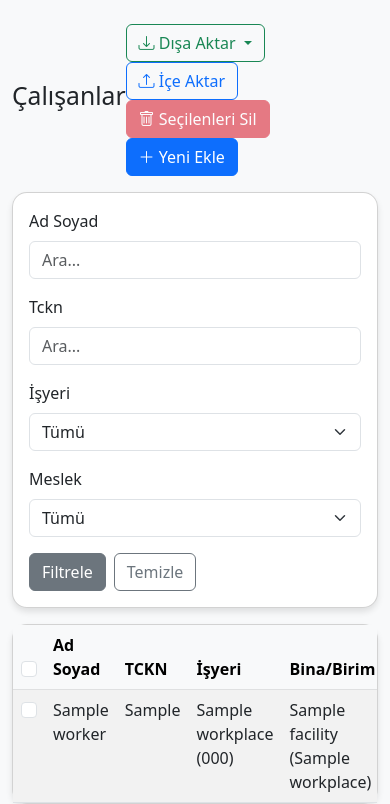
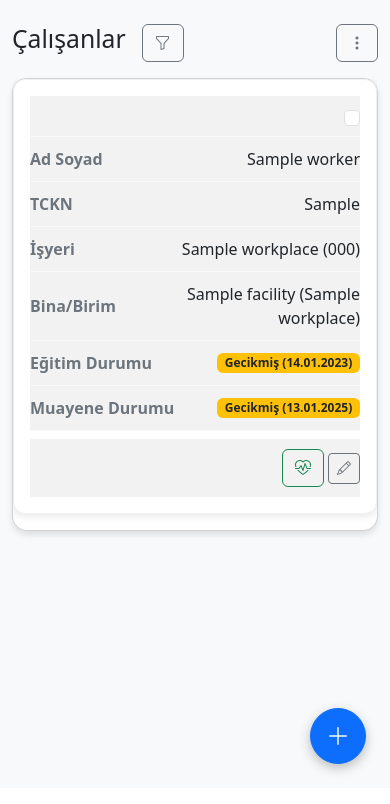
Before and after one commit to sal-keskin/osha-app, a Django app: page /workers/ in a window 390 px wide. Shown: the part 56-860 px from the top of the page. After the commit the page ends 831 px from the top, so only its background shows below. Run offline with Django 4.2, Linux system fonts and the light colour scheme; a user stored in the database is signed in; tables that the repository leaves empty hold one stand-in row (values such as "Sample post").

Commit message:
Refactor frontend for mobile responsiveness
- Implement responsive card layout for generic tables on mobile (<768px).
- Make filter inputs collapsible/hidden by default on mobile with a toggle button.
- Group action buttons (Export, Import) into a dropdown on mobile.
- Add Floating Action Button (FAB) for 'Create' actions on mobile.
- Apply soft gray borders and rounded corners to inputs for better UI.
- Update `list_template.html` and `facility_list.html` to support new responsive structure.

```diff
--- a/core/templates/core/base.html
+++ b/core/templates/core/base.html
@@ -11,6 +11,87 @@
         [data-bs-theme="dark"] body { background-color: #212529; }
         .card { border-radius: 15px; box-shadow: 0 4px 6px rgba(0,0,0,0.1); }
         .navbar-brand { font-weight: bold; }
+
+        /* Input Styling */
+        .form-control, .form-select {
+            border: 1px solid #e0e0e0;
+            border-radius: 8px;
+        }
+        .form-control:focus, .form-select:focus {
+            box-shadow: 0 0 0 0.25rem rgba(13, 110, 253, 0.15);
+            border-color: #86b7fe;
+        }
+
+        /* Floating Action Button */
+        .fab-btn {
+            position: fixed;
+            bottom: 24px;
+            right: 24px;
+            width: 56px;
+            height: 56px;
+            border-radius: 50%;
+            box-shadow: 0 4px 12px rgba(0,0,0,0.25);
+            z-index: 1050;
+            display: flex;
+            align-items: center;
+            justify-content: center;
+            font-size: 24px;
+        }
+
+        /* Mobile Responsive Cards */
+        @media (max-width: 768px) {
+            .table-responsive-card thead {
+                display: none;
+            }
+            .table-responsive-card tbody tr {
+                display: block;
+                background: #fff;
+                margin-bottom: 1rem;
+                border-radius: 12px;
+                box-shadow: 0 2px 8px rgba(0,0,0,0.1);
+                padding: 16px;
+                border: 1px solid #f0f0f0;
+            }
+            .table-responsive-card tbody td {
+                display: flex;
+                justify-content: space-between;
+                align-items: center;
+                border-bottom: 1px solid #f8f9fa;
+                text-align: right;
+                padding: 10px 0;
+            }
+            .table-responsive-card tbody td:last-child {
+                border-bottom: none;
+                justify-content: flex-end;
+                margin-top: 8px;
+            }
+            .table-responsive-card tbody td::before {
+                content: attr(data-label);
+                font-weight: 600;
+                color: #6c757d;
+                margin-right: 1rem;
+                text-align: left;
+                flex: 1;
+            }
+            /* Collapse/Accordion Override */
+            .table-responsive-card tbody tr.collapse {
+                margin-top: -12px;
+                border-top-left-radius: 0;
+                border-top-right-radius: 0;
+                background-color: #fafafa;
+                box-shadow: 0 2px 8px rgba(0,0,0,0.1);
+                border-top: none;
+                padding: 0;
+            }
+            .table-responsive-card tbody tr.collapse td {
+                display: block;
+                text-align: left;
+                padding: 0;
+            }
+            .table-responsive-card tbody tr.collapse td::before {
+                content: none;
+            }
+        }
     </style>
 </head>
 <body>
--- a/core/templates/core/list_template.html
+++ b/core/templates/core/list_template.html
@@ -4,8 +4,17 @@
 {% block content %}
 <div class="row mb-3">
     <div class="col d-flex justify-content-between align-items-center">
-        <h2>{{ title }}</h2>
-        <div>
+        <div class="d-flex align-items-center">
+            <h2>{{ title }}</h2>
+            {% if filter_config %}
+            <button class="btn btn-outline-secondary ms-3 d-md-none" type="button" data-bs-toggle="collapse" data-bs-target="#filterCollapse" aria-expanded="false">
+                <i class="bi bi-funnel"></i>
+            </button>
+            {% endif %}
+        </div>
+
+        <!-- Desktop Actions -->
+        <div class="d-none d-md-block">
             {% if export_url_name %}
             <div class="btn-group me-2">
                 <button type="button" class="btn btn-outline-success dropdown-toggle" data-bs-toggle="dropdown" aria-expanded="false">
@@ -29,17 +38,52 @@
                 <i class="bi bi-trash"></i> Seçilenleri Sil
             </button>
             {% endif %}
-                            {% if create_url_name %}
+
+            {% if create_url_name %}
             <a href="{% url create_url_name %}" class="btn btn-primary">
                 <i class="bi bi-plus-lg"></i> Yeni Ekle
             </a>
-                            {% endif %}
+            {% endif %}
+        </div>
+
+        <!-- Mobile Actions (Dropdown) -->
+        <div class="d-md-none">
+             <div class="dropdown">
+                <button class="btn btn-outline-secondary" type="button" data-bs-toggle="dropdown" aria-expanded="false">
+                    <i class="bi bi-three-dots-vertical"></i>
+                </button>
+                <ul class="dropdown-menu dropdown-menu-end">
+                    {% if export_url_name %}
+                    <li><h6 class="dropdown-header">Dışa Aktar</h6></li>
+                    <li><a class="dropdown-item" href="{% url export_url_name %}?format=csv{% for key, value in request.GET.items %}{% if key != 'format' %}&{{ key }}={{ value }}{% endif %}{% endfor %}"><i class="bi bi-filetype-csv"></i> CSV İndir</a></li>
+                    <li><a class="dropdown-item" href="{% url export_url_name %}?format=xlsx{% for key, value in request.GET.items %}{% if key != 'format' %}&{{ key }}={{ value }}{% endif %}{% endfor %}"><i class="bi bi-file-earmark-spreadsheet"></i> Excel İndir</a></li>
+                    <li><hr class="dropdown-divider"></li>
+                    {% endif %}
+
+                    {% if import_url_name %}
+                    <li><a class="dropdown-item" href="{% url import_url_name %}"><i class="bi bi-upload"></i> İçe Aktar</a></li>
+                    {% endif %}
+
+                    {% if bulk_delete_url_name %}
+                    <!-- Note: Bulk delete is tricky on mobile card view since checkboxes might be hidden or awkward. Keeping it simple or relying on individual delete.
+                         For now, we can show a link but it requires JS interaction with hidden checkboxes.
+                         Let's omit Bulk Delete from mobile dropdown for safety/simplicity unless critical. -->
+                    {% endif %}
+                </ul>
+            </div>
         </div>
     </div>
 </div>
 
+<!-- Mobile FAB -->
+{% if create_url_name %}
+<a href="{% url create_url_name %}" class="btn btn-primary fab-btn d-md-none">
+    <i class="bi bi-plus-lg"></i>
+</a>
+{% endif %}
+
 {% if filter_config %}
-<div class="card mb-3">
+<div class="card mb-3 collapse d-md-block" id="filterCollapse">
     <div class="card-body">
         <form method="get" class="row g-3">
             {% for config in filter_config %}
@@ -78,7 +122,7 @@
         <form method="post" action="{% if bulk_delete_url_name %}{% url bulk_delete_url_name %}{% endif %}" id="bulk-delete-form">
             {% csrf_token %}
             <div class="table-responsive">
-                <table class="table table-striped table-hover mb-0">
+                <table class="table table-striped table-hover mb-0 table-responsive-card">
                     <thead class="table-light">
                         <tr>
                             {% if bulk_delete_url_name %}
```
Also changed, not shown: core/templates/core/facility_list.html (+18 -4 lines), 1 other file.
